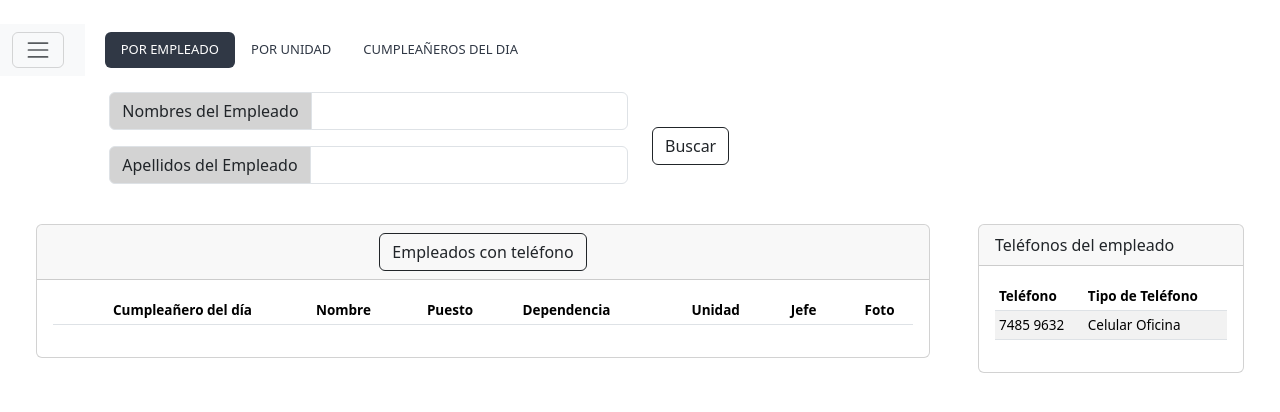
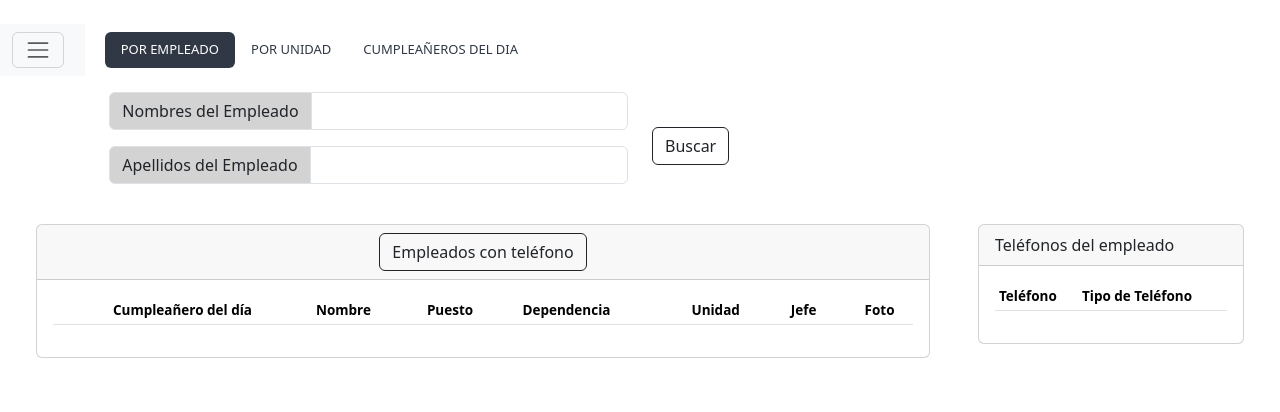
Before and after one commit to Noel-05/ConsultaTelefonica_Frontend, a React (Create React App) app: page /consultaEmpleados in a window 1280 px wide. Shown: the top 412 px of the page. Built offline with nearby package versions, Linux system fonts and the light colour scheme; some icons are missing.

Commit message:
Se recuperaron los telefonos del empleado seleccionado y se le dio color a la fila de dicho empleado

```diff
--- a/src/components/TablaEmpleados.js
+++ b/src/components/TablaEmpleados.js
@@ -1,8 +1,13 @@
-import React from 'react'
+import React, { useState } from 'react'
 import Cumpleanos from '../img/cumpleanos.png';
 import ImagenNoDisponible from '../img/imagenNoDisponible.png';
+import axios from 'axios';
 
 export default function TablaEmpleados(props) {
+
+    const [telefonosEmpleado, setTelefonosEmpleado] = useState([]);
+
+    const [filaSeleccionada, setFilaSeleccionada] = useState();
 
     let today = new Date();
     today = today.getDate().toString().padStart(2, '0') + "/" + (today.getMonth() + 1).toString().padStart(2, '0');
@@ -13,6 +18,18 @@ export default function TablaEmpleados(props) {
 
         return empleado;
     });
+
+    const getTelefonosEmpleado = async(empleadoId) => {
+        setFilaSeleccionada(empleadoId);
+        const getTelefonosEmpleado = await axios.get(
+            `${process.env.REACT_APP_API_URL}/empleadoTelefono/empleado/${empleadoId}`
+        );
+        setTelefonosEmpleado(getTelefonosEmpleado.data);
+    };
+
+    const colorFilaTabla = (empleadoId) => {
+        return filaSeleccionada === empleadoId ? 'align-middle table-warning' : 'align-middle';
+    }
 
     return (
         <div className='container-fluid text-start px-4'>
@@ -43,7 +60,11 @@ export default function TablaEmpleados(props) {
                                     <tbody>
                                         {
                                             props.empleadosList.map((empleado) => (
-                                                <tr key={empleado.id} className='align-middle'>
+                                                <tr
+                                                    key={empleado.id}
+                                                    className={colorFilaTabla(empleado.id)}
+                                                    onClick={() => getTelefonosEmpleado(empleado.id)}
+                                                >
                                                     <td className='text-center'>
                                                         {
                                                             empleado.if_birthday === 'SI' ?
@@ -95,10 +116,14 @@ export default function TablaEmpleados(props) {
                                     </thead>
 
                                     <tbody>
-                                        <tr>
-                                            <td>7485 9632</td>
-                                            <td>Celular Oficina</td>
-                                        </tr>
+                                        {
+                                            telefonosEmpleado.map((telefono) => (
+                                                <tr key={telefono.id}>
+                                                    <td>{telefono.phone_number}</td>
+                                                    <td>{telefono.tipo_telefono.name}</td>
+                                                </tr>
+                                            ))
+                                        }
                                     </tbody>
                                 </table>
                             </div>
```
